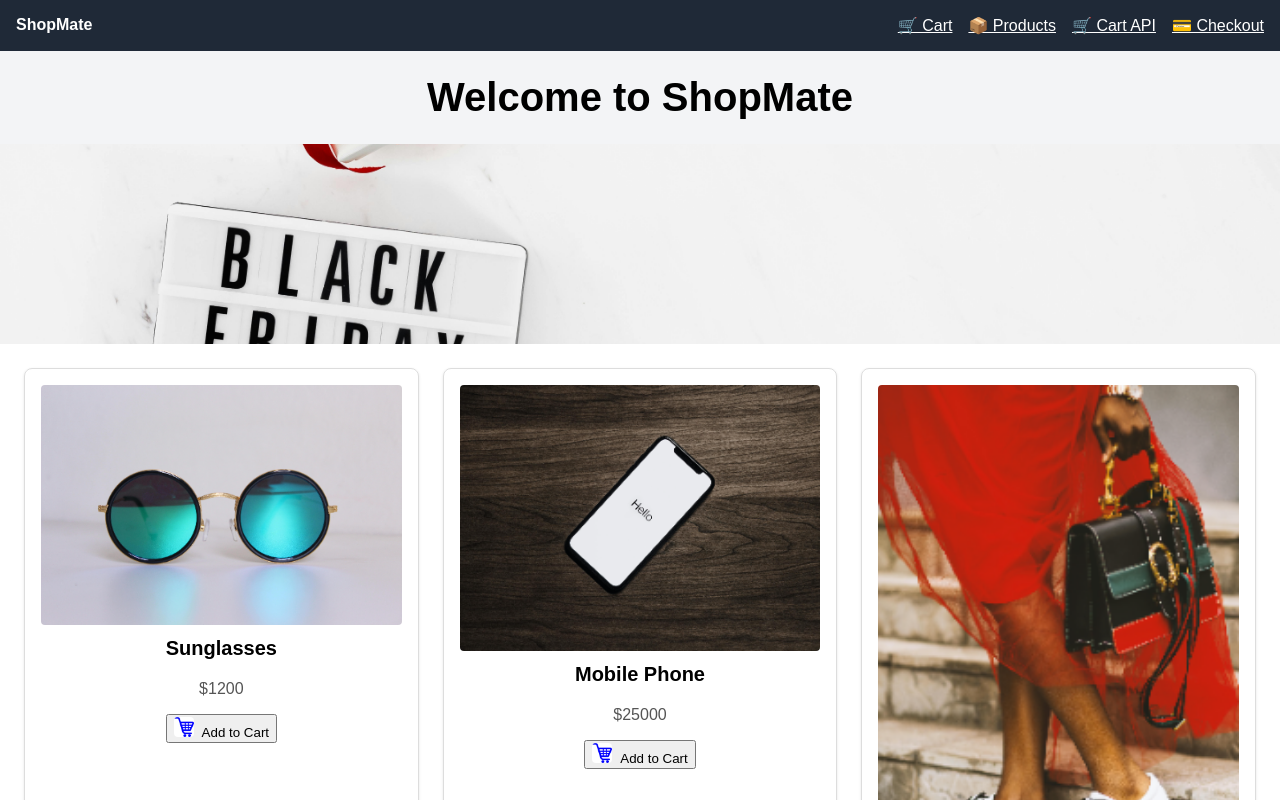
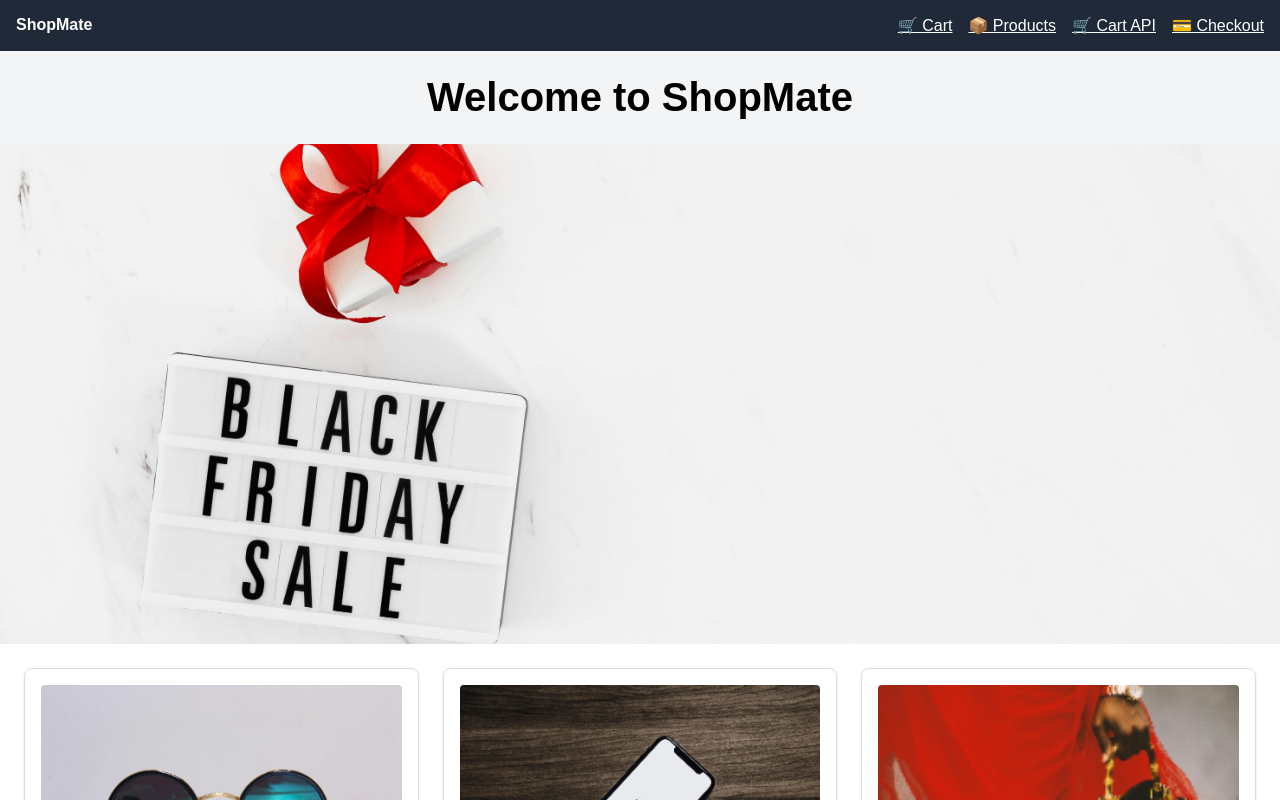
Before and after one commit to vrushalibavare/devops-ecommerce, a React (Vite) app in the folder frontend-react/: page / in a window 1280 px wide. Shown: the top 800 px of the page. Built offline with nearby package versions, Linux system fonts and the light colour scheme.

Commit message:
modified code

```diff
--- /dev/null
+++ b/frontend-react/src/components/BackgroundSection.css
@@ -0,0 +1,15 @@
+.background-section {
+  width: 100%;
+  max-height: 500px; /* Adjust to control max height */
+  overflow: hidden; /* Hide anything beyond max height */
+  display: flex;
+  justify-content: center;
+  align-items: center;
+  background-color: #f0f0f0; /* fallback bg color */
+}
+
+.background-image {
+  width: 100%;
+  height: auto;
+  object-fit: contain; /* Keeps full image visible without cropping */
+}
--- a/frontend-react/src/components/BackgroundSection.jsx
+++ b/frontend-react/src/components/BackgroundSection.jsx
@@ -1,16 +1,11 @@
 import React from "react";
+import "./BackgroundSection.css";
 
 const BackgroundSection = () => {
   return (
-    <div
-      className="bg-section"
-      style={{
-        backgroundImage: "url('/assets/bg.jpg')",
-        height: "200px", // Adjusted height
-        backgroundSize: "cover",
-        backgroundPosition: "center",
-      }}
-    />
+    <div className="background-section">
+      <img src="/assets/bg.jpg" alt="Background" className="background-image" />
+    </div>
   );
 };
 
--- a/frontend-react/src/index.css
+++ b/frontend-react/src/index.css
@@ -17,7 +17,7 @@ header {
 
 .bg-section {
   background-image: url("/bg.jpg");
-  background-size: cover;
+  background-size: contain;
   background-position: center;
   height: 500px;
 }
```
